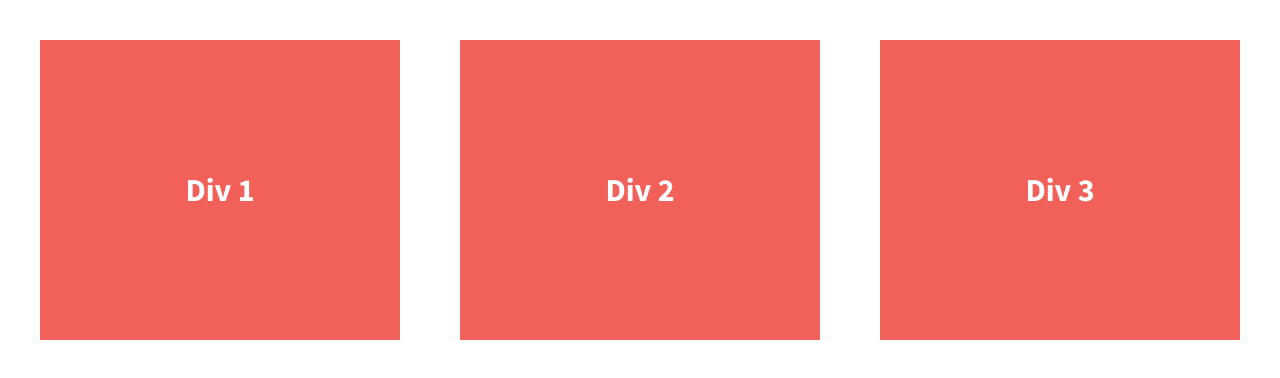
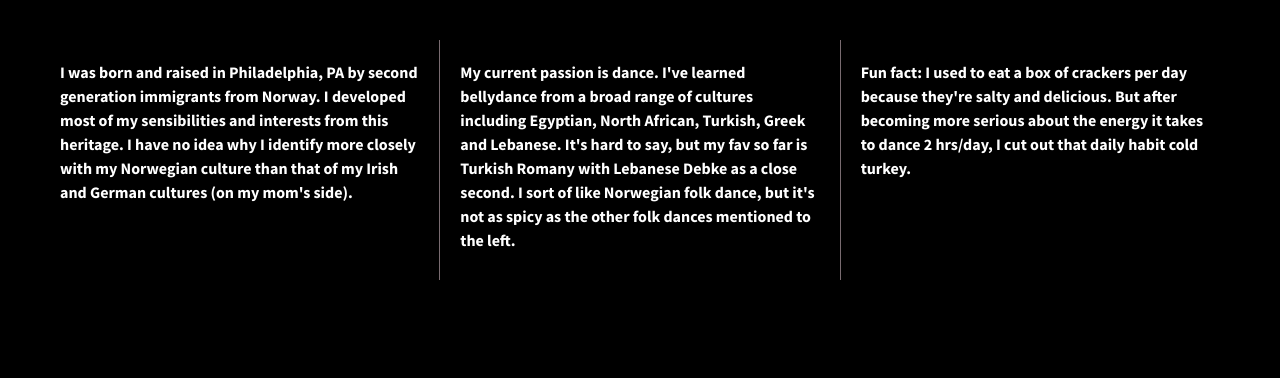
Before and after one commit to susangparsons/07.01-206-divs-flexbox-starter, a plain HTML site: page index.html in a window 1280 px wide. Drawn offline with nearby package versions, Linux system fonts and the light colour scheme.

Commit message:
Added draft 1 text and reformatted 3 horiz divs

```diff
--- a/css/main.css
+++ b/css/main.css
@@ -97,7 +97,7 @@ textarea {
 
 
 html {
-  background-color: #fff;
+  background-color: #000;
   height: 100%;
 }
 
@@ -110,22 +110,28 @@ body {
 
 .wrapper {
   /*add display:flex and set justify-content to space-between*/
+  background: #000;
   font-weight: 700;
   display: flex;
   justify-content: space-between;
+  flex-wrap: nowrap;
 }
 
 .div-1, .div-2, .div-3 {
   /*give the divs a width of 30%, add display:flex, set justify-content and align-items to center*/
   color: #fff;
   line-height: 1.5em;
-  font-size: 1.6em;
-  background-color: #f16059;
-  height: 300px;
+  font-size: 0.8em;
+  height: 200px;
   width: 30%;
+  padding: 20px;
   display: flex;
   justify-content: center;
-  align-items: center;
+  align-items: flex-start;
+}
+
+.div-1,  .div-2 {
+  border-right: 1px solid #796b70;
 }
 
 
--- a/index.html
+++ b/index.html
@@ -23,13 +23,16 @@
 
         <section class="wrapper">
             <div class="div-1">
-                Div 1
+                <div>
+                I was born and raised in Philadelphia, PA by second generation immigrants from Norway. I developed most of my sensibilities and interests from this heritage. I have no idea why I identify more closely with my Norwegian culture than that of my Irish and German cultures (on my mom's side).
+                </div>
             </div>
             <div class="div-2">
-                Div 2
+                My current passion is dance. I've learned bellydance from a broad range of cultures including Egyptian, North African, Turkish, Greek and Lebanese. It's hard to say, but my fav so far is Turkish Romany with Lebanese Debke as a close second. I sort of like Norwegian folk dance, but it's not as spicy as the other folk dances mentioned to the left.
             </div>
             <div class="div-3">
-                Div 3
+
+                Fun fact: I used to eat a box of crackers per day because they're salty and delicious. But after becoming more serious about the energy it takes to dance 2 hrs/day, I cut out that daily habit cold turkey.
             </div>
         </section>
 
```
